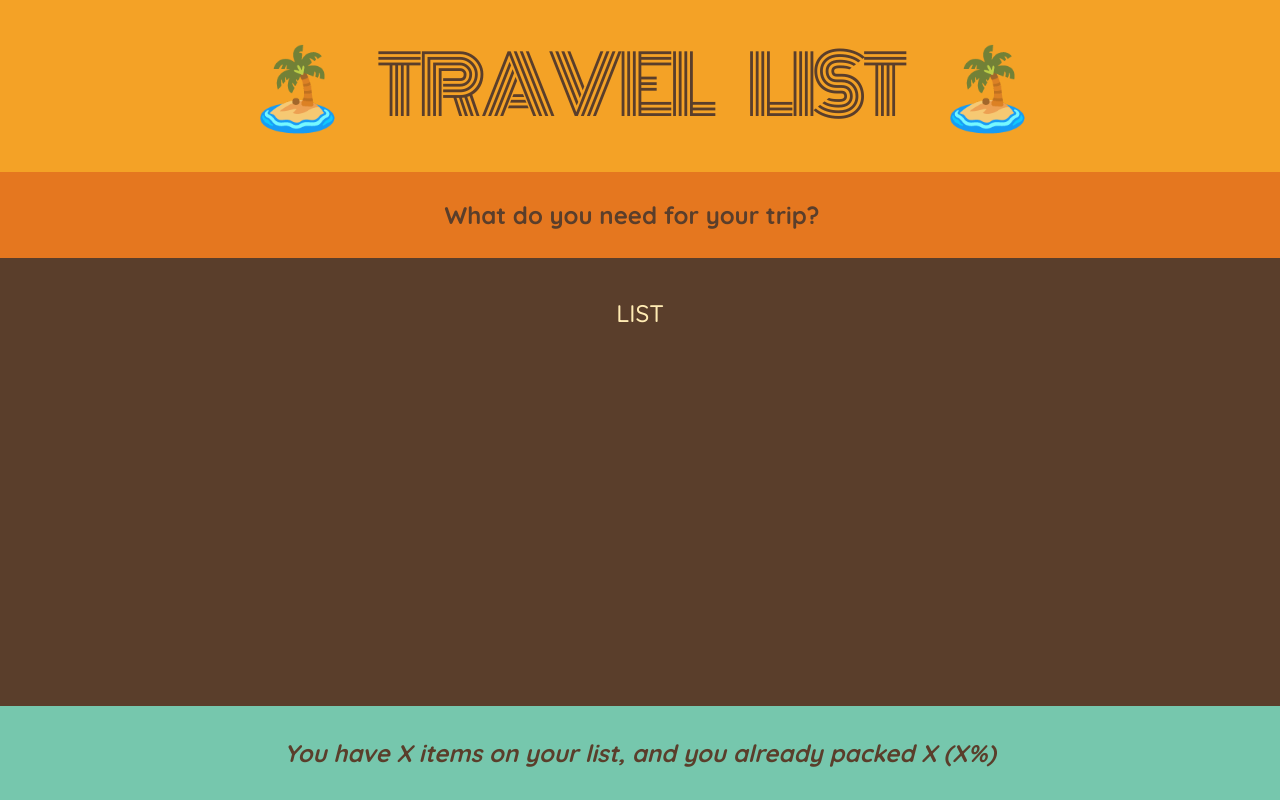
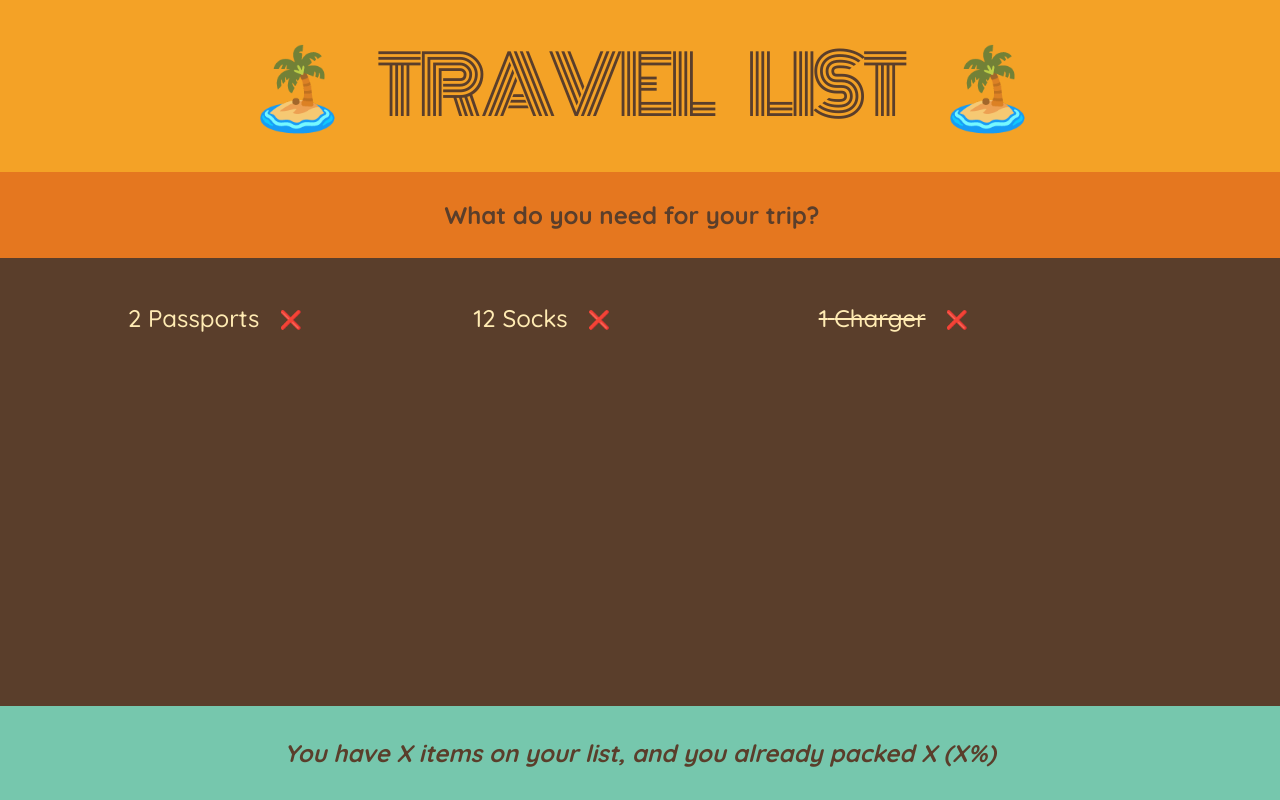
Before and after one commit to AntonioHellin/travel-list, a JavaScript app: page / in a window 1280 px wide. Built offline with nearby package versions, Linux system fonts and the light colour scheme; the HTML template or start-up script is replaced by a standard one.

Commit message:
Rendering the Item List

```diff
--- a/src/App.js
+++ b/src/App.js
@@ -1,3 +1,9 @@
+const initialItems = [
+  { id: 1, description: "Passports", quantity: 2, packed: false },
+  { id: 2, description: "Socks", quantity: 12, packed: false },
+  { id: 3, description: "Charger", quantity: 1, packed: true },
+];
+
 export default function App(){
   return <div className="app">
     <Logo/>
@@ -20,7 +26,25 @@
 }
 
 function PackingList() {
-  return <div className="list">LIST</div>
+  return (
+    <div className="list">
+      <ul>
+        {initialItems.map((item)=> (<Item item={item} />))}
+      </ul>
+    </div>
+  );
+}
+
+function Item({item})
+{
+  return (
+    <li>
+      <span style={item.packed ? {textDecoration:"line-through"} : {}}>
+        {item.quantity} {item.description}
+      </span>
+      <button>❌</button>
+    </li>
+  );
 }
 
 function Stats() {
```
Also changed, not shown: src/index.css (+0 -7 lines).
